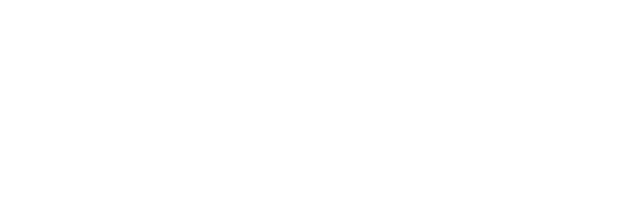
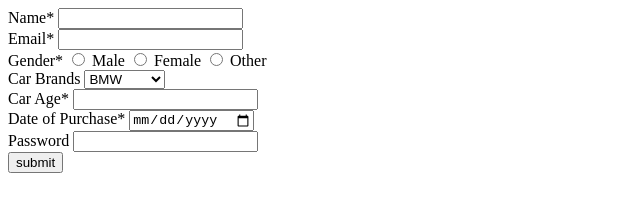
Before and after one commit to acciojob/car-insurance-form-areebkhan274427, a website: page main.html in a window 1280 px wide. Shown: the whole page, without its empty margins (0-640 px from the left). Drawn offline with Linux system fonts and the light colour scheme.

Commit message:
created a submission

```diff
--- a/main.html
+++ b/main.html
@@ -8,6 +8,52 @@
 
 <body>
 	<!-- the entire body must be written by student -->
+	<form method="post">
+
+		<div>
+			<label for="name">Name*</label>
+			<input type="text" id="name" required>
+		</div>
+		<div>
+			<label for="email">Email*</label>
+			<input type="email" id="email" required>
+		</div>
+		<div>
+			<label>Gender*</label>
+
+			<input type="radio"  id="male" name="gender" required>
+			<label for="male">Male</label>
+			<input type="radio" id="female"  name="gender" required>
+			<label for="female">Female</label>
+			<input type="radio" id="oth" name="gender" required>
+			<label for="oth">Other</label>
+		</div>
+
+		<div>
+			<label for="cars">Car Brands</label>
+			<select id="cars">
+				<option>BMW</option>
+				<option>Audi</option>
+				<option>Mercedez</option>
+			</select>
+		</div>
+		<div>
+			<label for="carage">Car Age*</label>
+			<input type="number" id="carage" required>
+		</div>
+		<div>
+			<label for="dop">Date of Purchase*</label>
+			<input type="date" id="dop" required>
+		</div>
+		<div>
+			<label for="password">Password</label>
+			<input type="password" id="password">
+		</div>
+
+		<button type="submit">submit</button>
+
+
+	</form>
     <script type="text/javascript" src="./script.js">
 </script>
 
```
